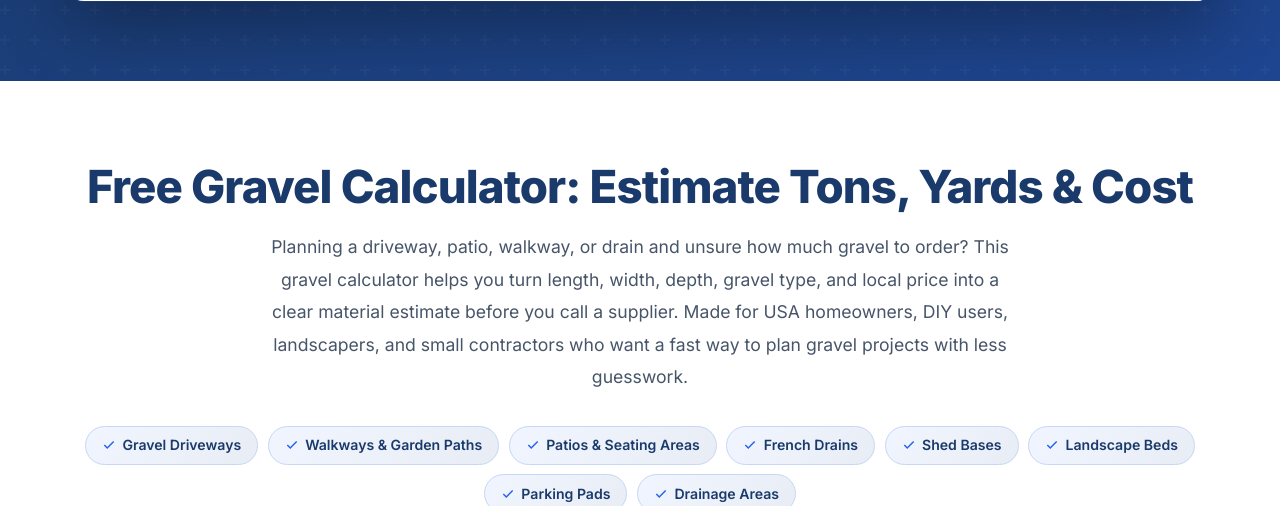
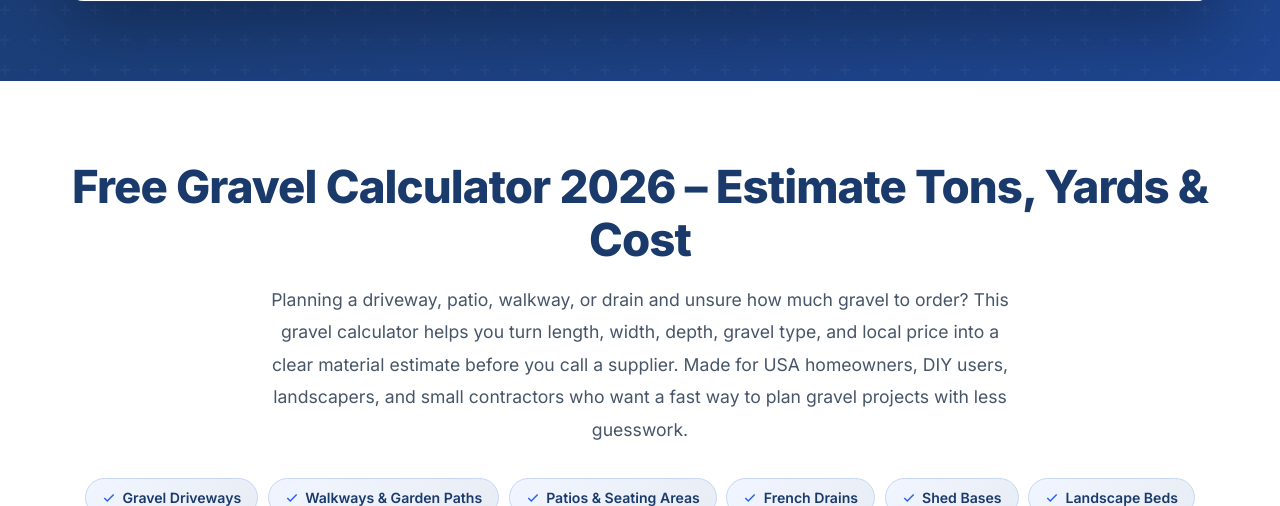
Before and after one commit to abdulmoiz1425/Gravel-calculator, a Django app: page / in a window 1280 px wide. Shown: the part 1088-1594 px from the top of the page. Run offline with Django 4.2, Linux system fonts and the light colour scheme; data comes from the database, SQL or seed files in the repository; some libraries are stand-ins or nearby versions.

Commit message:
change headings

```diff
--- a/calculator/views.py
+++ b/calculator/views.py
@@ -7,6 +7,6 @@ def home(request):
     context = {
         'gravel_types': gravel_types,
         'meta_title': 'Gravel Calculator Pro – Free Gravel Volume, Weight & Cost Calculator',
-        'meta_description': 'Calculate exactly how much gravel you need for driveways, walkways, and landscaping. Free online gravel calculator with volume, weight, and cost estimation.',
+        'meta_description': 'Use our free Gravel Calculator 2026 to estimate gravel tons, cubic yards, cubic feet, and cost for driveways, French drains, pavers, and home projects.',
     }
     return render(request, 'home.html', context)
--- a/templates/home.html
+++ b/templates/home.html
@@ -354,7 +354,7 @@
 <!-- ===== INTRO SECTION ===== -->
 <section class="intro-section">
     <div class="container">
-        <h1 class="intro-headline">Free Gravel Calculator: Estimate Tons, Yards &amp; Cost</h1>
+        <h1 class="intro-headline">Free Gravel Calculator 2026 – Estimate Tons, Yards &amp; Cost</h1>
         <p class="intro-text">Planning a driveway, patio, walkway, or drain and unsure how much gravel to order? This gravel calculator helps you turn length, width, depth, gravel type, and local price into a clear material estimate before you call a supplier. Made for USA homeowners, DIY users, landscapers, and small contractors who want a fast way to plan gravel projects with less guesswork.</p>
         <div class="intro-use-cases">
             <span class="use-case-pill">
```
